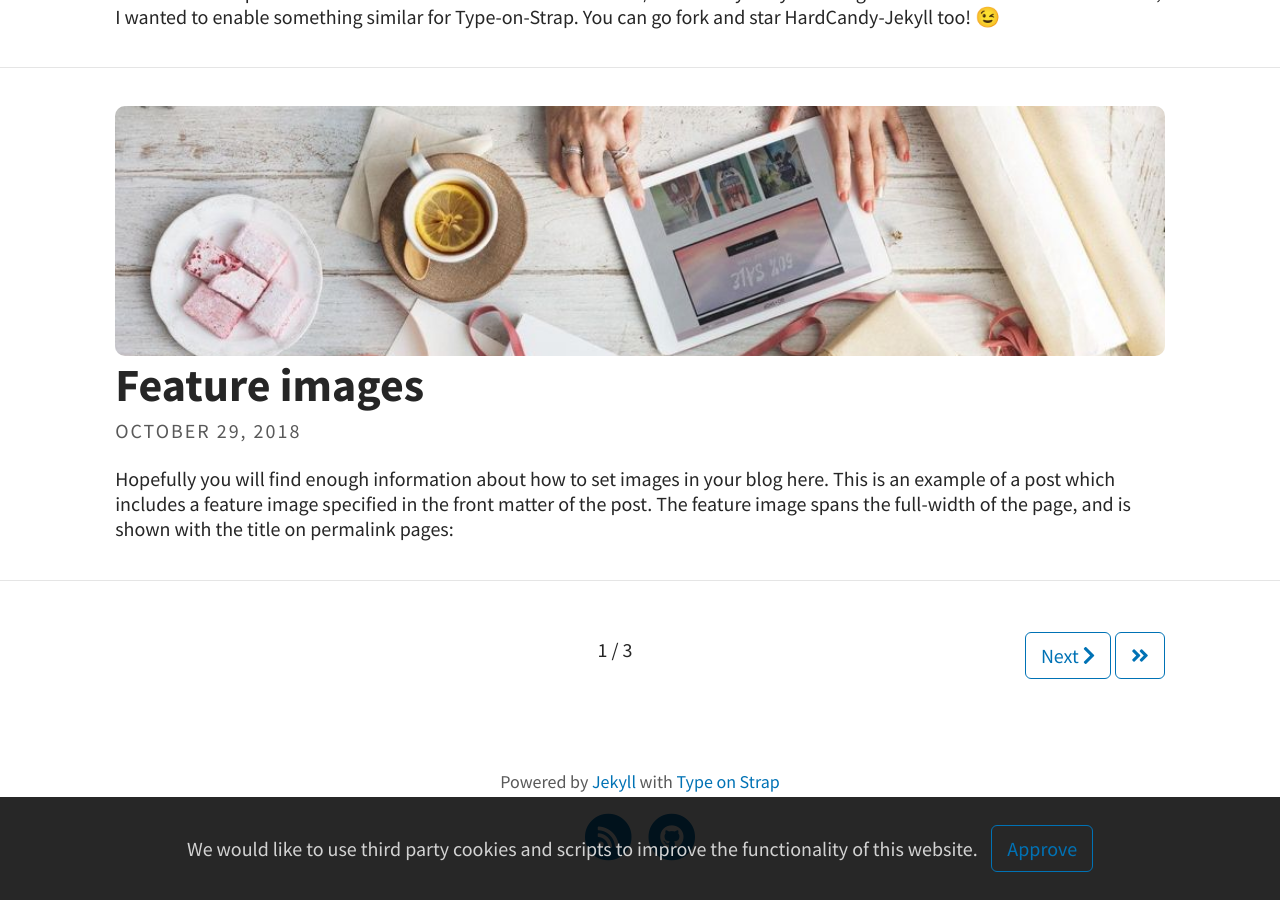
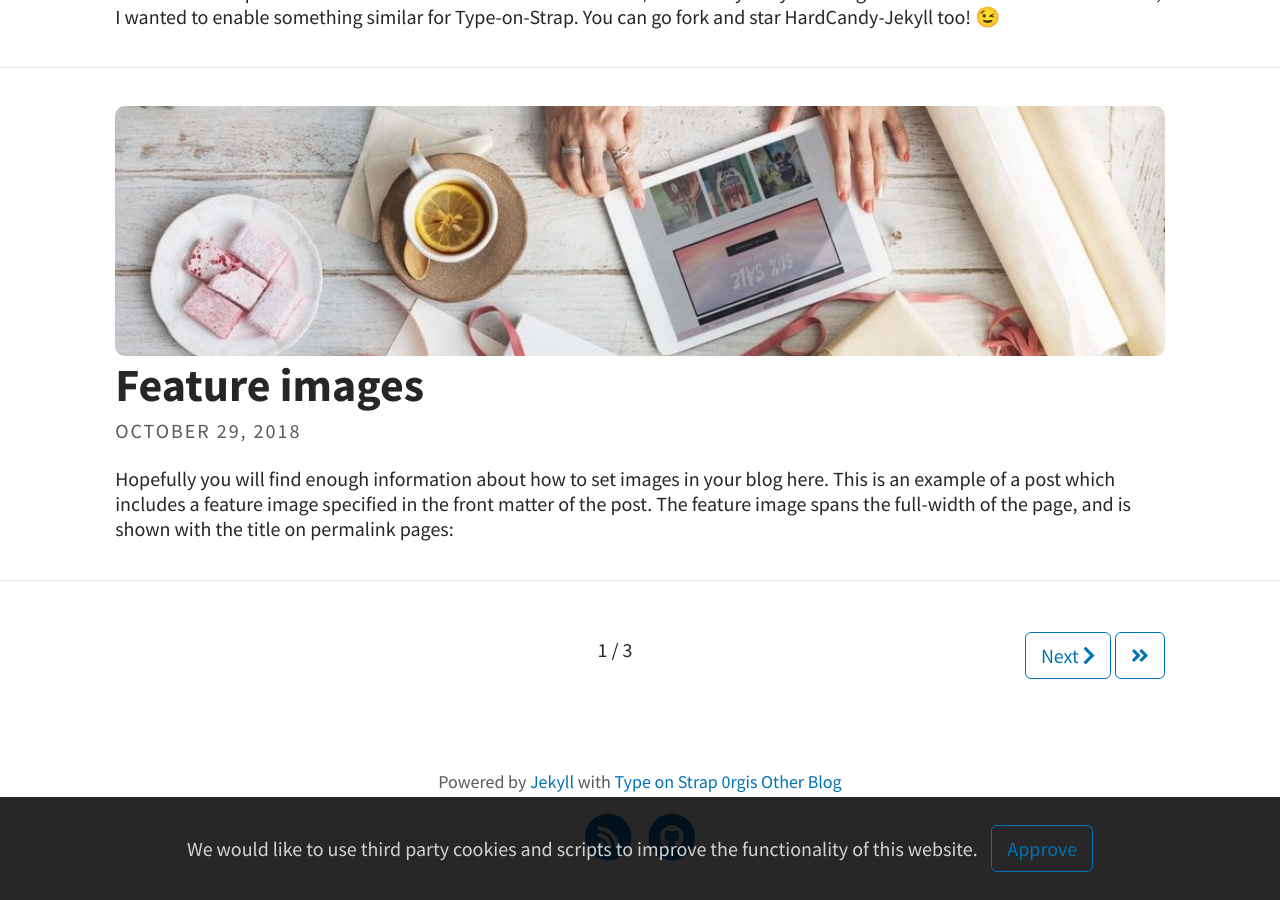
Before and after one commit to 0rgis/0rgis.github.io, a Jekyll site: the page built from index.html, in a window 1280 px wide and 900 px high, scrolled down 1552 px. Built offline with Jekyll 4.4.1, drawn with Linux system fonts in a browser that asks for light colours; the list of posts is cut into pages by our own code.

Commit message:
Update _config.yml

```diff
--- a/_config.yml
+++ b/_config.yml
@@ -13,7 +13,7 @@ header_text: <code>0rgis Blog</code>  # Change Blog header text
 header_feature_image: assets/img/header/pexels-xxss.jpg  #triangular.jpeg
 header_feature_image_responsive: true
 footer_text: >
-  Powered by <a href="https://jekyllrb.com/">Jekyll</a> with <a href="https://github.com/sylhare/Type-on-Strap">Type on Strap</a>
+  Powered by <a href="https://jekyllrb.com/">Jekyll</a> with <a href="https://github.com/sylhare/Type-on-Strap">Type on Strap</a> <a href="https://deckchair.xyz">0rgis Other Blog</a>
 
 # Blog
 excerpt: true                                           # Or "truncate" (first 250 characters), "false" to disable
```
